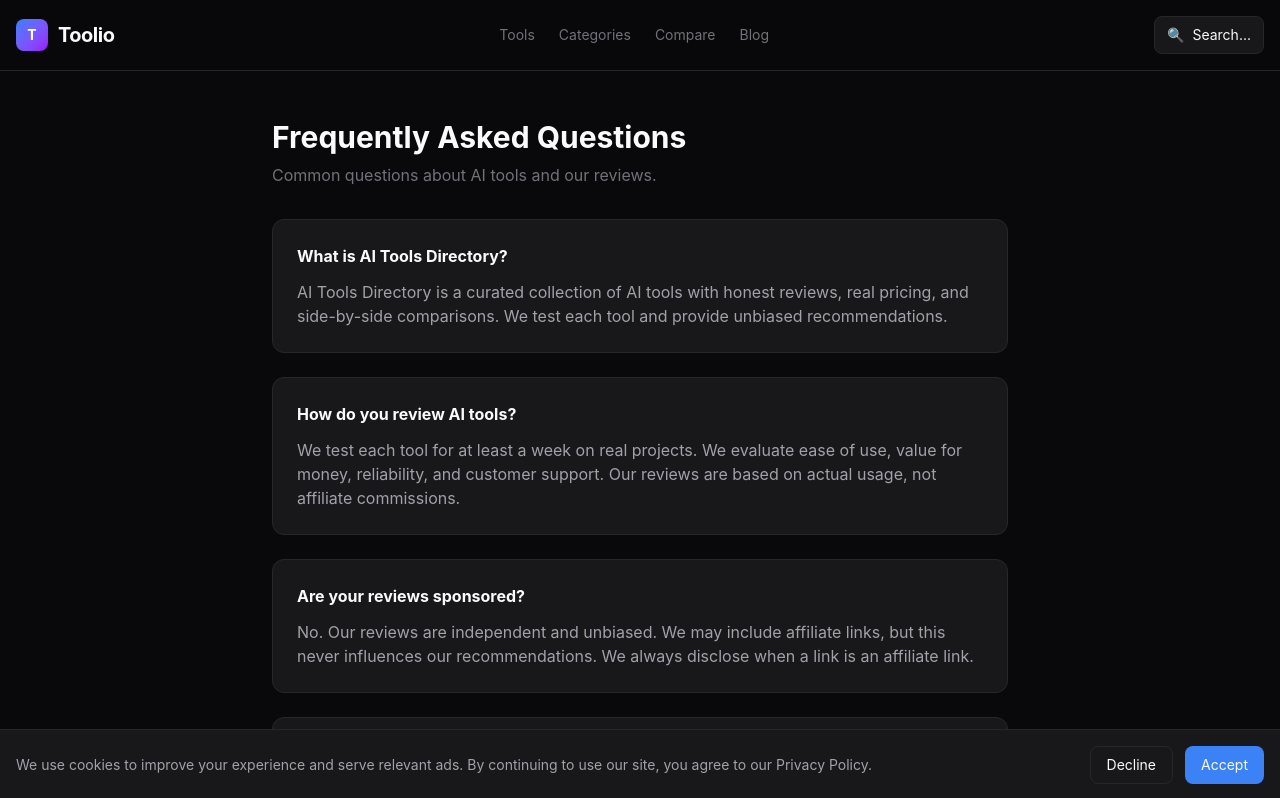
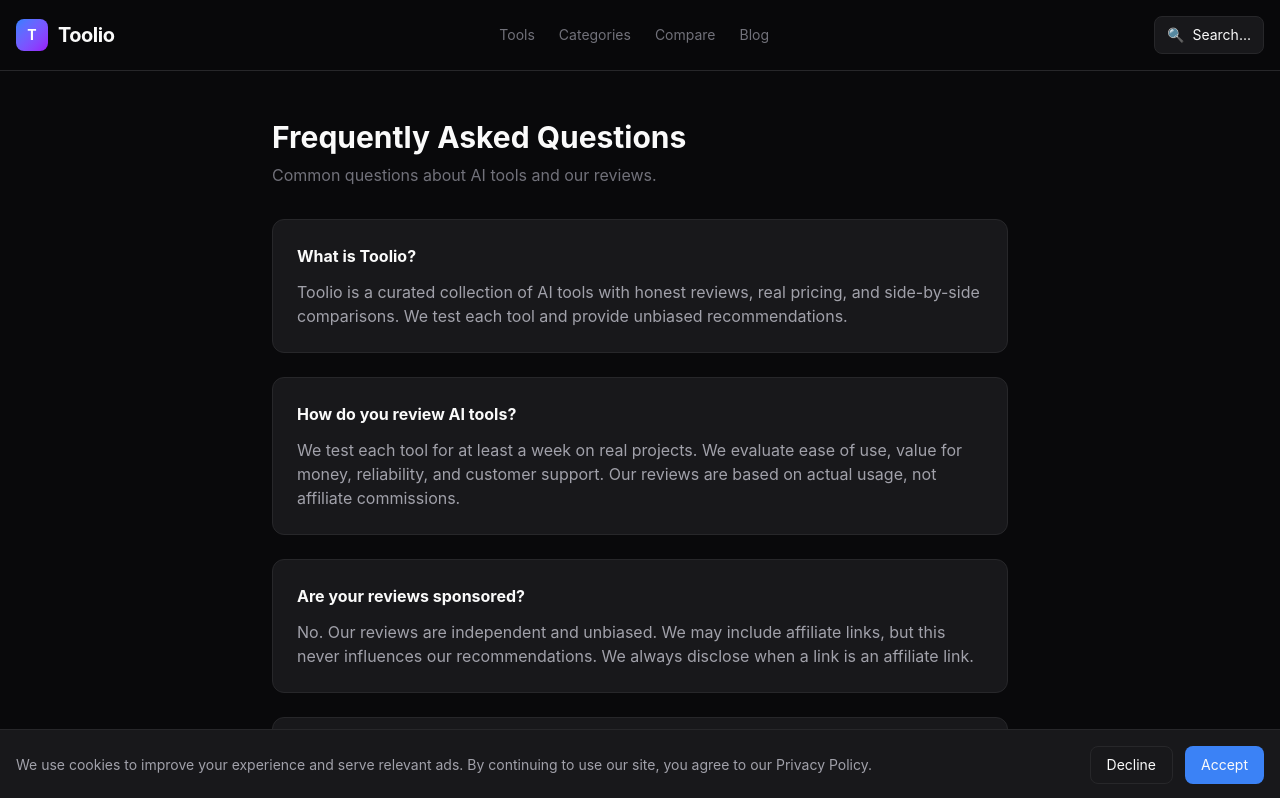
Before and after one commit to cjytg/ai-tools-directory, a Next.js app: page /faq in a window 1280 px wide. Shown: the top 798 px of the page. Built offline with nearby package versions, Linux system fonts and the light colour scheme.

Commit message:
Fix: replace remaining 'AI Tools Directory' with 'Toolio'

```diff
--- a/src/app/categories/page.tsx
+++ b/src/app/categories/page.tsx
@@ -3,7 +3,7 @@ import { CATEGORIES } from "@/types";
 import Link from "next/link";
 
 export const metadata = {
-  title: "AI Tool Categories - AI Tools Directory",
+  title: "AI Tool Categories - Toolio",
   description: "Browse AI tools by category: chatbots, image generators, coding assistants, and more.",
 };
 
--- a/src/app/compare/page.tsx
+++ b/src/app/compare/page.tsx
@@ -2,7 +2,7 @@ import { getAllTools } from "@/lib/tools";
 import Link from "next/link";
 
 export const metadata = {
-  title: "Compare AI Tools - AI Tools Directory",
+  title: "Compare AI Tools - Toolio",
   description: "Compare AI tools side by side. See features, pricing, and ratings at a glance.",
 };
 
--- a/src/app/faq/page.tsx
+++ b/src/app/faq/page.tsx
@@ -1,14 +1,14 @@
 import Link from "next/link";
 
 export const metadata = {
-  title: "Frequently Asked Questions - AI Tools Directory",
+  title: "Frequently Asked Questions - Toolio",
   description: "Common questions about AI tools, our reviews, and how to choose the right tool.",
 };
 
 const faqs = [
   {
-    question: "What is AI Tools Directory?",
-    answer: "AI Tools Directory is a curated collection of AI tools with honest reviews, real pricing, and side-by-side comparisons. We test each tool and provide unbiased recommendations."
+    question: "What is Toolio?",
+    answer: "Toolio is a curated collection of AI tools with honest reviews, real pricing, and side-by-side comparisons. We test each tool and provide unbiased recommendations."
   },
   {
     question: "How do you review AI tools?",
```
